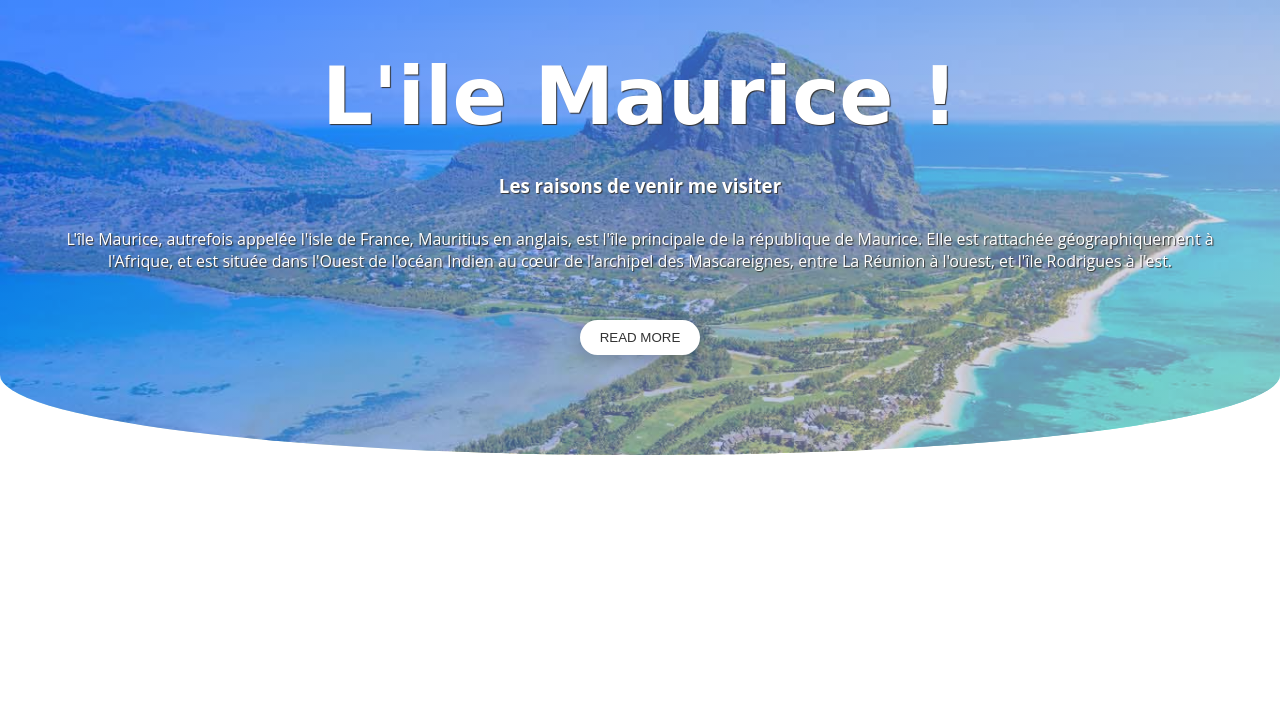
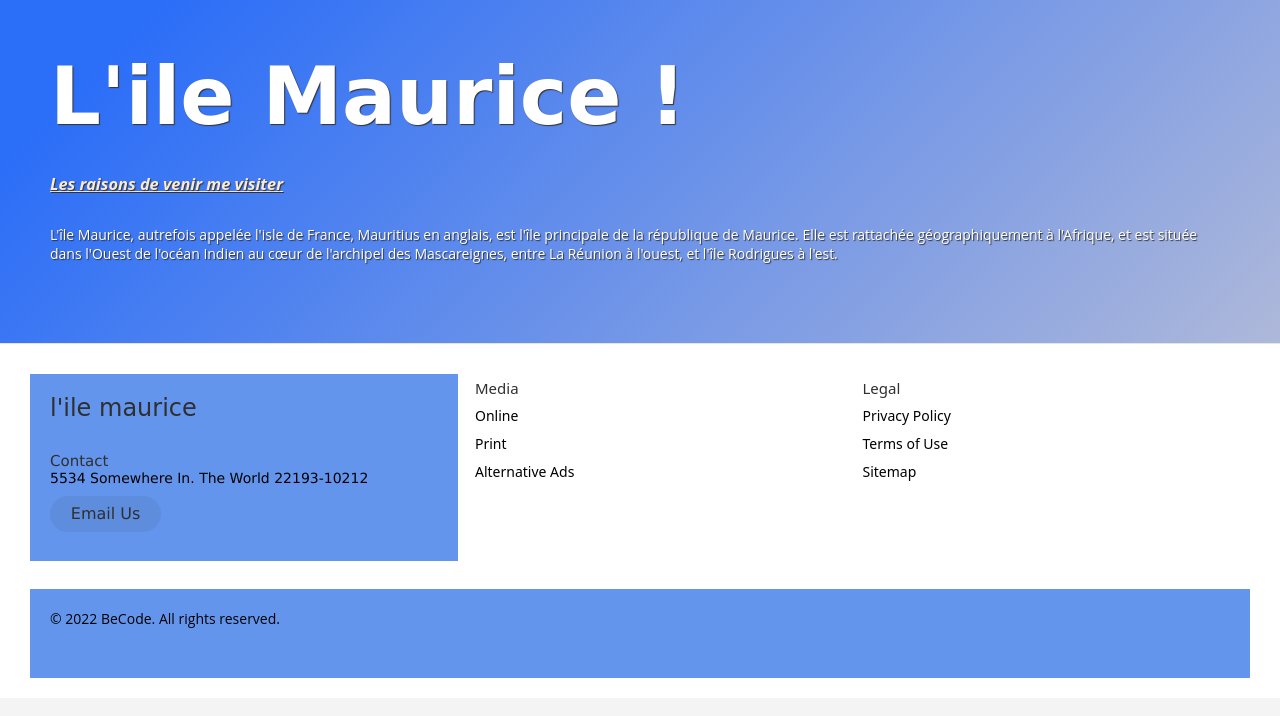
Before and after one commit to Rowings/ile-maurice, a plain HTML site: page index.html in a window 1280 px wide. Drawn offline with Linux system fonts and the light colour scheme.

Commit message:
rajout footer

```diff
--- a/index.html
+++ b/index.html
@@ -14,11 +14,68 @@
     <h1>L'ile Maurice !</h1>
     <h3>Les raisons de venir me visiter</h3>
     <p>L'île Maurice, autrefois appelée l'isle de France, Mauritius en anglais, est l'île principale de la république de Maurice. Elle est rattachée géographiquement à l'Afrique, et est située dans l'Ouest de l'océan Indien au cœur de l'archipel des Mascareignes, entre La Réunion à l'ouest, et l'île Rodrigues à l'est.</p>
-        <br>
-        <button>READ MORE</button>
-            </div>
+        </div>
     </header>
 
 
+    <footer class="footer">
+        <div class="footer__addr">
+          <h1 class="footer__logo">L'ile Maurice</h1>
+
+          <h2>Contact</h2>
+
+          <address>
+            5534 Somewhere In. The World 22193-10212<br>
+
+            <a class="footer__btn" href="mailto:example@gmail.com">Email Us</a>
+          </address>
+        </div>
+
+        <ul class="footer__nav">
+          <li class="nav__item">
+            <h2 class="nav__title">Media</h2>
+
+            <ul class="nav__ul">
+              <li>
+                <a href="#">Online</a>
+              </li>
+
+              <li>
+                <a href="#">Print</a>
+              </li>
+
+              <li>
+                <a href="#">Alternative Ads</a>
+              </li>
+            </ul>
+          </li>
+
+
+          <li class="nav__item">
+            <h2 class="nav__title">Legal</h2>
+
+            <ul class="nav__ul">
+              <li>
+                <a href="#">Privacy Policy</a>
+              </li>
+
+              <li>
+                <a href="#">Terms of Use</a>
+              </li>
+
+              <li>
+                <a href="#">Sitemap</a>
+              </li>
+            </ul>
+          </li>
+        </ul>
+
+        <div class="legal">
+          <p>&copy; 2022 BeCode. All rights reserved.</p>
+
+
+        </div>
+      </footer>
+
 </body>
 </html>
--- a/style.css
+++ b/style.css
@@ -1,16 +1,6 @@
 *{padding: 0; margin: 0; box-sizing: border-box;}
 body{height: 900px;}
-header {
-	background: url('img/fond.jpg');
-	text-align: center;
-	width: 100%;
-	height: auto;
-	background-size: cover;
-	background-attachment: fixed;
-	position: relative;
-	overflow: hidden;
-	border-radius: 0 0 85% 85% / 30%;
-}
+
 header .overlay{
 	width: 100%;
 	height: 100%;
@@ -32,16 +22,168 @@ h3, p {
 	margin-bottom: 30px;
 }
 
-button {
-	border: none;
-	outline: none;
-	padding: 10px 20px;
-	border-radius: 50px;
-	color: #333;
-	background: #fff;
-	margin-bottom: 50px;
-	box-shadow: 0 3px 20px 0 #0000003b;
+div {
+    display:flexbox;
+    justify-content:flex-start;
+    font-family: Verdana, Geneva, Tahoma, sans-serif;
+    background-color: cornflowerblue;
+    padding:20px;
 }
-button:hover{
-	cursor: pointer;
+
+img {
+    float:left;
+    border: 5px solid burlywood;
+    margin-right: 20px;
 }
+
+h3 {
+    text-decoration: underline;
+    color: antiquewhite;
+    font-style: italic;
+}
+
+*, *:before, *:after {
+    box-sizing: border-box;
+  }
+
+  html {
+    font-size: 100%;
+  }
+
+  body {
+    font-family: acumin-pro, system-ui, sans-serif;
+    margin: 0;
+    display: grid;
+    grid-template-rows: auto 1fr auto;
+    font-size: 14px;
+    background-color: #f4f4f4;
+    align-items: start;
+    min-height: 100vh;
+  }
+
+  .footer {
+    display: flex;
+    flex-flow: row wrap;
+    padding: 30px 30px 20px 30px;
+    color: #2f2f2f;
+    background-color: #fff;
+    border-top: 1px solid #e5e5e5;
+  }
+
+  .footer > * {
+    flex:  1 100%;
+  }
+
+  .footer__addr {
+    margin-right: 1.25em;
+    margin-bottom: 2em;
+  }
+
+  .footer__logo {
+    font-family: 'Pacifico', cursive;
+    font-weight: 400;
+    text-transform: lowercase;
+    font-size: 1.5rem;
+  }
+
+  .footer__addr h2 {
+    margin-top: 1.3em;
+    font-size: 15px;
+    font-weight: 400;
+  }
+
+  .nav__title {
+    font-weight: 400;
+    font-size: 15px;
+  }
+
+  .footer address {
+    font-style: normal;
+    color: rgb(0, 0, 0);
+  }
+
+  .footer__btn {
+    display: flex;
+    align-items: center;
+    justify-content: center;
+    height: 36px;
+    max-width: max-content;
+    background-color: rgb(33, 33, 33, 0.07);
+    border-radius: 100px;
+    color: #2f2f2f;
+    line-height: 0;
+    margin: 0.6em 0;
+    font-size: 1rem;
+    padding: 0 1.3em;
+  }
+
+  .footer ul {
+    list-style: none;
+    padding-left: 0;
+  }
+
+  .footer li {
+    line-height: 2em;
+  }
+
+  .footer a {
+    text-decoration: none;
+  }
+
+  .footer__nav {
+    display: flex;
+      flex-flow: row wrap;
+  }
+
+  .footer__nav > * {
+    flex: 1 50%;
+    margin-right: 1.25em;
+  }
+
+  .nav__ul a {
+    color: rgb(0, 0, 0);
+  }
+
+  .nav__ul--extra {
+    column-count: 2;
+    column-gap: 1.25em;
+  }
+
+  .legal {
+    display: flex;
+    flex-wrap: wrap;
+    color: rgb(0, 0, 0);
+  }
+
+  .legal__links {
+    display: flex;
+    align-items: center;
+  }
+
+  .heart {
+    color: #000000;
+  }
+
+  @media screen and (min-width: 24.375em) {
+    .legal .legal__links {
+      margin-left: auto;
+    }
+  }
+
+  @media screen and (min-width: 40.375em) {
+    .footer__nav > * {
+      flex: 1;
+    }
+
+    .nav__item--extra {
+      flex-grow: 2;
+    }
+
+    .footer__addr {
+      flex: 1 0px;
+    }
+
+    .footer__nav {
+      flex: 2 0px;
+    }
+  }
```
